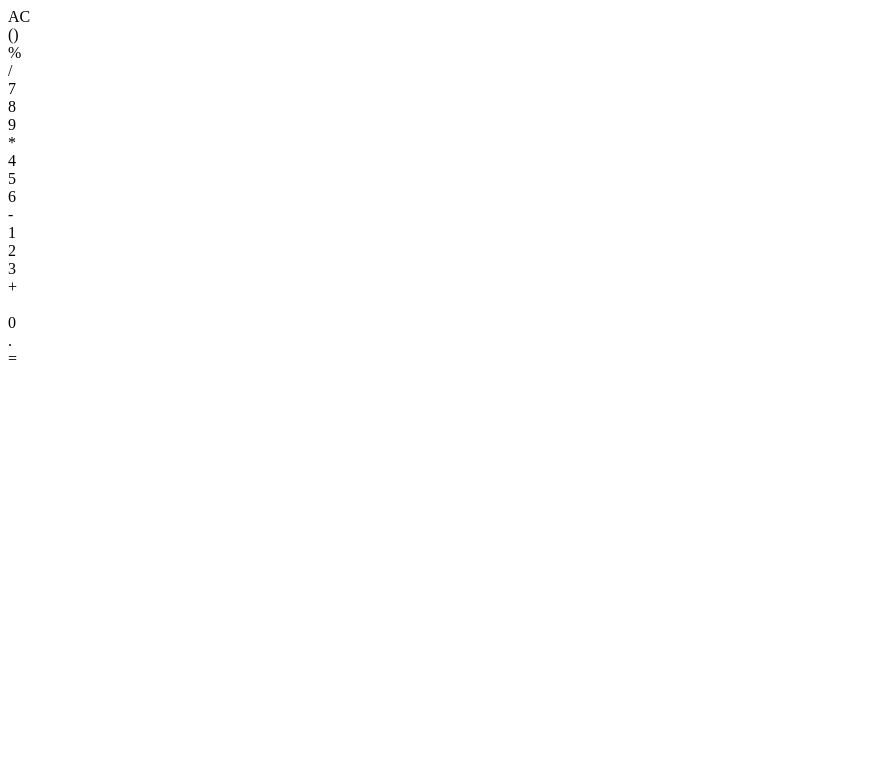
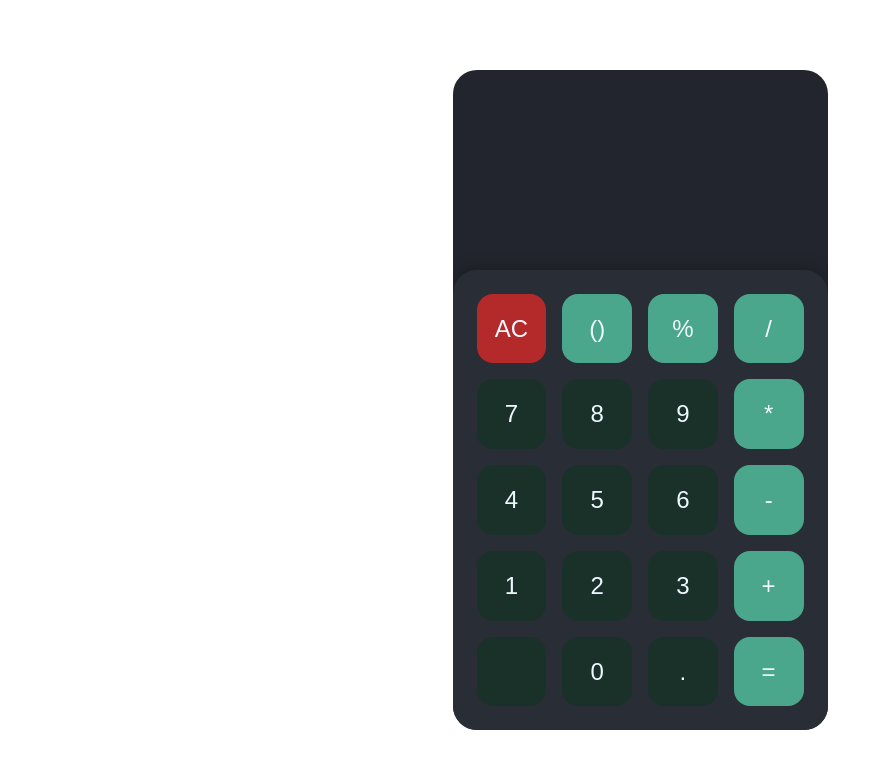
Before and after one commit to manalalsallal/calculator, a plain HTML site: page index.html in a window 1280 px wide. Shown: the whole page, without its empty margins (0-883 px from the left). Drawn offline with Linux system fonts and the light colour scheme.

Commit message:
add css style

```diff
--- a/index.html
+++ b/index.html
@@ -4,6 +4,157 @@
     <meta charset="UTF-8">
     <meta name="viewport" content="width=device-width, initial-scale=1.0">
     <title>Calculator</title>
+
+<style>
+
+* {
+margin: 0;
+padding: 0;
+box-sizing: border-box;
+font-family: sans-serif;
+
+
+}
+
+.app {
+
+display: flex;
+justify-content: center;
+align-items: center;
+height: 100vh;
+
+}
+
+.calculator {
+
+ background-color: #22252D;
+ width: 100%;
+ max-width: 375px;
+ min-height: 640px;
+ display: flex;
+ flex-direction: column;
+ border-radius: 1.5rem;
+ overflow: hidden;
+
+}
+
+.display{
+   min-height: 200px;
+   padding: 1.5rem;
+   display: flex;
+   justify-content: flex-end;
+   align-items: flex-end;
+   color: white;
+   text-align: right;
+   flex: 1 1 0%;
+
+
+
+
+
+}
+
+.display.input{
+
+  font-size: 1.25rem;
+  margin-bottom: 0.5rem;
+}
+
+.display.output{
+   font-size: 3rem;
+   font-weight: 700;
+   width: 100%;
+   max-width: 100%;
+   overflow: auto;
+}
+
+.display.operator{
+
+color: #EB6666;
+
+}
+.keys .action{
+
+    background-color: #EB6666;
+
+    }
+.display.brackets,
+.display.percent{
+
+    color: #26FED7;
+}
+.keys {
+   background-color: #292d36;
+   padding: 1.5rem;
+   border-radius: 1.5rem 1.5rem 0 0;
+   display: grid;
+   grid-template-columns: repeat(4,1fr);
+   grid-template-rows: repeat(5,1fr);
+   grid-gap: 1rem;
+   box-shadow: 0px -2px 16px rgb(0,0,0,0.2);
+
+}
+
+.keys .key{
+   position: relative;
+   cursor: pointer;
+
+   display: block;
+   height: 0;
+   padding-top: 100%;
+   background-color: #1a312a;
+   border-radius: 1rem ;
+   transition: 0.2s;
+   user-select: none;
+}
+.keys .action{
+    position: relative;
+    cursor: pointer;
+
+    display: block;
+    height: 0;
+    padding-top: 100%;
+    background-color: #b42a2a;
+    border-radius: 1rem ;
+    transition: 0.2s;
+    user-select: none;
+ }
+
+.keys .operator{
+    position: relative;
+    cursor: pointer;
+
+    display: block;
+    height: 0;
+    padding-top: 100%;
+    background-color: #4ba78b;
+    border-radius: 1rem ;
+    transition: 0.2s;
+    user-select: none;
+ }
+
+
+.keys .key aspan {
+
+  position: absolute;
+  top: 50%;
+  left: 50%;
+  transform: translate(-50%, -50%);
+  color: aliceblue;
+  font-size: 1.5rem;
+  font-weight: 400;
+}
+
+.keys .key:hover {
+    box-shadow: inset 0px 0px 8px rgb(0,0,0,0.2);
+}
+
+
+
+
+</style>
+
+
 </head>
 <body>
    <div class="app">
```
